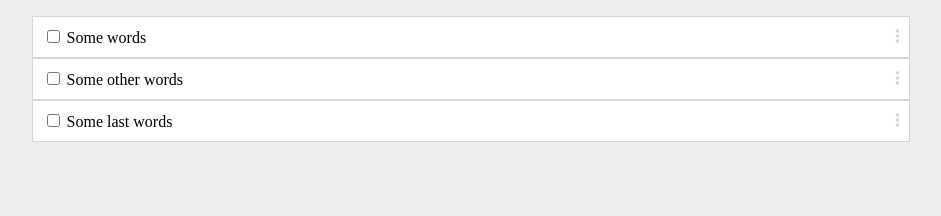
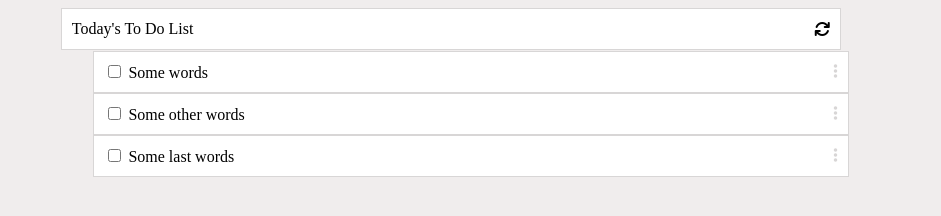
Before and after one commit to Armynerh/todo-list-project, a website built with webpack: page src/index.html in a window 1280 px wide. Shown: the whole page, without its empty margins (189-1130 px from the left). Built offline with nearby package versions, Linux system fonts and the light colour scheme.

```diff
--- a/src/index.html
+++ b/src/index.html
@@ -8,7 +8,8 @@
 </head>
 <body>
     <section>
-        <ul class="tasks"></ul>
+            <p class="todo-item">Today's To Do List  <i class="fas fa-sync" alt="Refresh"></i></p>
+                <ul class="tasks"></ul>
     </section>
 </body>
 </html>
--- a/src/index.js
+++ b/src/index.js
@@ -19,7 +19,7 @@
 
 ];
 
-const todolist = todos.sort((a, b) => a.index - b.index).map((todo) => `<li><label><input type='checkbox' id=${todo.index}> ${todo.description}</label> <div id='kebab'><i class="fa-solid fa-ellipsis-vertical"></i></div></li>`).join('');
+const todolist = todos.sort((a, b) => a.index - b.index).map((todo) => `<li class='todo-item'><label><input type='checkbox' id=${todo.index}> ${todo.description}</label> <div id='kebab'><i class="fa-solid fa-ellipsis-vertical"></i></div></li>`).join('');
 const task = document.querySelector('.tasks');
 
 document.addEventListener('DOMContentLoaded', () => {
--- a/src/style.css
+++ b/src/style.css
@@ -4,21 +4,22 @@
 
 .tasks {
   list-style-type: none;
+  margin: 1px;
 }
 
-.tasks li {
+.todo-item {
   display: flex;
   padding: 10px;
   border: 1px solid #d8d6d6;
   align-items: center;
   justify-content: space-between;
-  width: 70%;
+  width: 60%;
   height: 20px;
   margin: auto;
   background-color: #fff;
 }
 
-li span {
+ li span {
   margin-left: 5px;
 }
 
--- a/webpack.config.js
+++ b/webpack.config.js
@@ -1,6 +1,6 @@
 const path = require('path');
 const HtmlWebpackPlugin = require('html-webpack-plugin');
-const WebpackLighthousePlugin = require('webpack-lighthouse-plugin');
+
 
 module.exports = {
   mode: 'development',
@@ -13,9 +13,6 @@
   plugins: [
     new HtmlWebpackPlugin({
       template: './src/index.html',
-    }),
-    new WebpackLighthousePlugin({
-      url: 'http://localhost:9001',
     }),
 
   ],
```
Also changed, not shown: package.json (+5 -9 lines), 1 other file.
